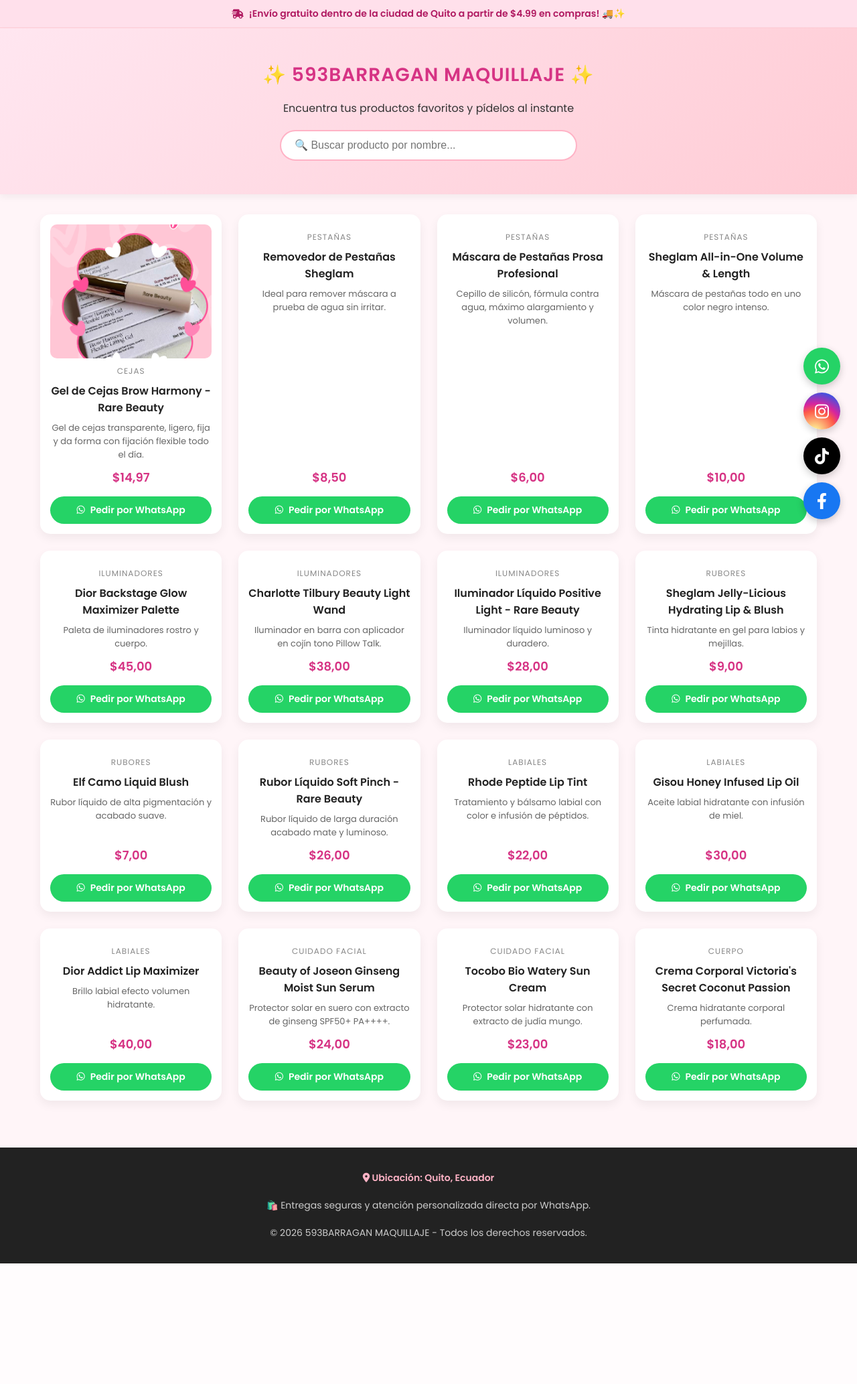
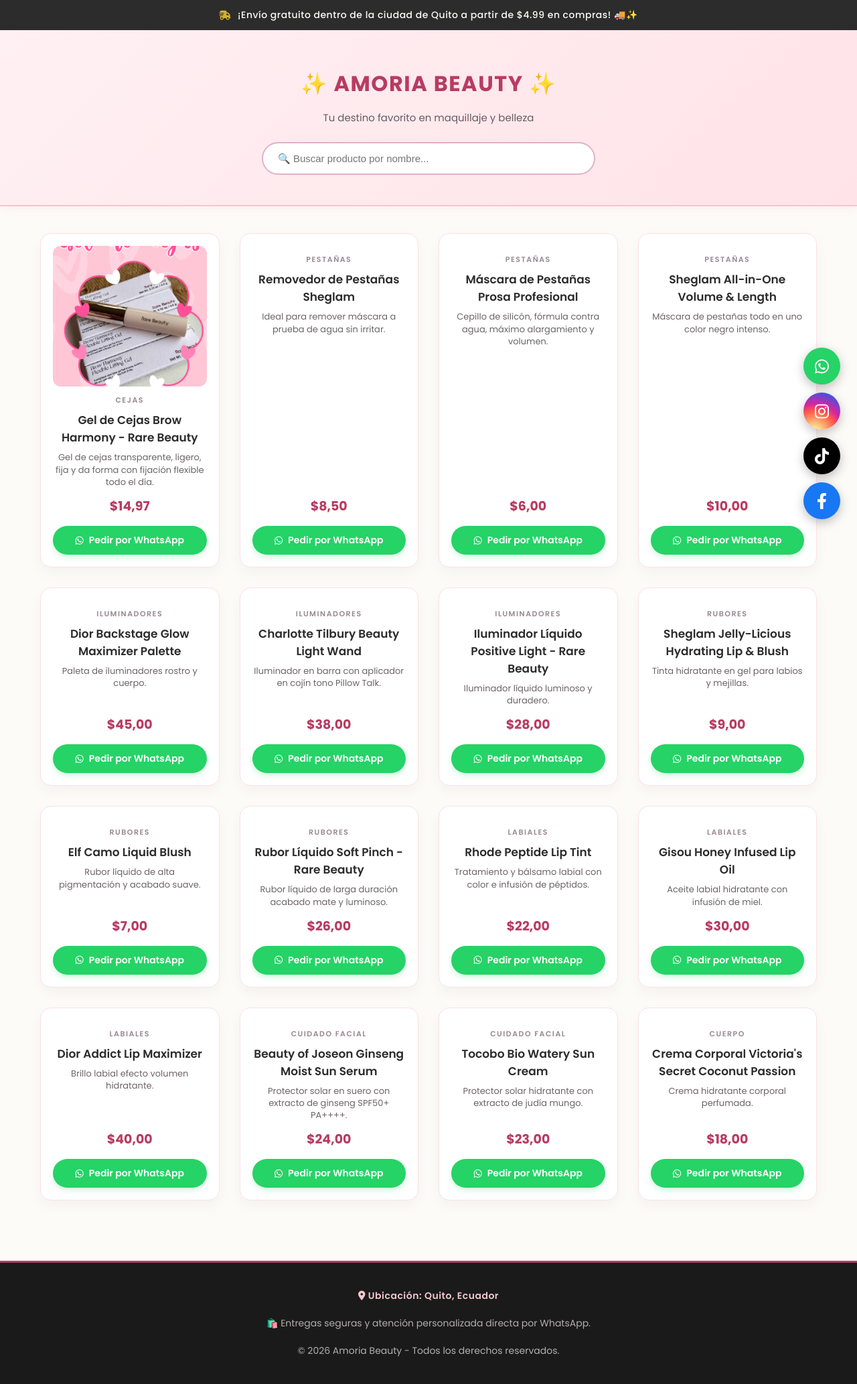
Before and after one commit to emiliano123cepeda/mitiendaweb, a Django app: page / in a window 1280 px wide. Shown: the whole page at 67% size. Before the commit the page ends 1886 px from the top, so only its background shows below. Run offline with Django 5.2, Linux system fonts and the light colour scheme; data comes from the database, SQL or seed files in the repository.

Commit message:
Actualizando mi tienda con nuevos cambios

```diff
--- a/catalogo/templates/index.html
+++ b/catalogo/templates/index.html
@@ -3,74 +3,86 @@
 <head>
     <meta charset="UTF-8">
     <meta name="viewport" content="width=device-width, initial-scale=1.0">
-    <title>593BARRAGAN MAQUILLAJE</title>
+    <title>Amoria Beauty</title>
     <!-- Google Fonts & FontAwesome para iconos de redes sociales y WhatsApp -->
-    <link href="https://fonts.googleapis.com/css2?family=Poppins:wght@300;400;600&display=swap" rel="stylesheet">
+    <link href="https://fonts.googleapis.com/css2?family=Poppins:wght@300;400;500;600;700&display=swap" rel="stylesheet">
     <link rel="stylesheet" href="https://cdnjs.cloudflare.com/ajax/libs/font-awesome/6.4.0/css/all.min.css">
 
     <style>
         body {
             font-family: 'Poppins', sans-serif;
-            background-color: #fff5f8;
+            background-color: #fdfbf7; /* Fondo crema muy elegante */
             margin: 0;
             padding: 0;
-            color: #333;
+            color: #2c2c2c;
             display: flex;
             flex-direction: column;
             min-height: 100vh;
         }
         header {
             text-align: center;
-            padding: 30px 20px;
-            background: linear-gradient(135deg, #ffe6f0, #ffccd5);
-            box-shadow: 0 4px 10px rgba(0,0,0,0.05);
+            padding: 35px 20px;
+            background: linear-gradient(135deg, #fff0f3, #ffe3e8);
+            border-bottom: 2px solid #f3c6d1;
+            box-shadow: 0 4px 15px rgba(184, 59, 99, 0.05);
         }
         h1 {
-            color: #d63384;
-            margin-bottom: 10px;
-            font-size: 28px;
-            letter-spacing: 1px;
+            color: #b83b63; /* Rosa elegante y llamativo */
+            margin-bottom: 8px;
+            font-size: 32px;
+            font-weight: 700;
+            letter-spacing: 1.5px;
+            text-transform: uppercase;
+        }
+        header p {
+            color: #665c60;
+            font-size: 15px;
+            font-weight: 400;
         }
         /* Banner de Envío Gratis */
         .banner-envio {
-            background-color: #ffe0eb;
-            color: #b01a61;
+            background-color: #2c2c2c;
+            color: #fdfbf7;
             text-align: center;
-            padding: 10px;
-            font-weight: 600;
+            padding: 12px;
+            font-weight: 500;
             font-size: 14px;
-            border-bottom: 1px solid #ffccd5;
+            letter-spacing: 0.5px;
             display: flex;
             align-items: center;
             justify-content: center;
-            gap: 8px;
+            gap: 10px;
+        }
+        .banner-envio i {
+            color: #d4af37; /* Toque dorado elegante */
         }
         /* Buscador interactivo */
         .search-container {
-            margin: 20px auto;
+            margin: 25px auto 10px;
             text-align: center;
         }
         #buscador {
-            width: 80%;
-            max-width: 400px;
-            padding: 12px 20px;
-            border: 2px solid #ffb3c6;
+            width: 85%;
+            max-width: 450px;
+            padding: 14px 22px;
+            border: 2px solid #e0b1cb;
             border-radius: 30px;
-            font-size: 16px;
+            font-size: 15px;
             outline: none;
+            background-color: #ffffff;
             transition: all 0.3s ease;
         }
         #buscador:focus {
-            border-color: #d63384;
-            box-shadow: 0 0 8px rgba(214, 51, 132, 0.2);
+            border-color: #b83b63;
+            box-shadow: 0 0 10px rgba(184, 59, 99, 0.2);
         }
         /* Contenedor del catálogo */
         .catalogo-container {
             display: grid;
-            grid-template-columns: repeat(auto-fit, minmax(240px, 1fr));
-            gap: 25px;
+            grid-template-columns: repeat(auto-fit, minmax(260px, 1fr));
+            gap: 30px;
             max-width: 1200px;
-            margin: 30px auto;
+            margin: 40px auto;
             padding: 0 20px;
             flex: 1;
             width: 100%;
@@ -79,53 +91,56 @@
         /* Tarjetas de productos */
         .producto-card {
             background: #ffffff;
-            border-radius: 15px;
-            padding: 15px;
+            border-radius: 16px;
+            padding: 18px;
             text-align: center;
-            box-shadow: 0 6px 15px rgba(0,0,0,0.06);
+            box-shadow: 0 8px 20px rgba(0,0,0,0.04);
+            border: 1px solid #fae1e7;
             transition: transform 0.3s ease, box-shadow 0.3s ease;
             display: flex;
             flex-direction: column;
             justify-content: space-between;
         }
         .producto-card:hover {
-            transform: translateY(-5px);
-            box-shadow: 0 12px 25px rgba(214, 51, 132, 0.15);
+            transform: translateY(-6px);
+            box-shadow: 0 15px 30px rgba(184, 59, 99, 0.12);
         }
         .producto-card img {
             width: 100%;
-            height: 200px;
+            height: 210px;
             object-fit: cover;
-            border-radius: 10px;
+            border-radius: 12px;
             cursor: pointer;
             transition: opacity 0.2s;
         }
         .producto-card img:hover {
-            opacity: 0.9;
+            opacity: 0.92;
         }
         .categoria {
-            font-size: 12px;
+            font-size: 11px;
             text-transform: uppercase;
-            color: #888;
-            margin-top: 10px;
-            letter-spacing: 1px;
+            color: #998891;
+            margin-top: 12px;
+            letter-spacing: 1.5px;
+            font-weight: 600;
         }
         .nombre {
-            font-size: 16px;
+            font-size: 17px;
             font-weight: 600;
-            color: #222;
+            color: #2c2c2c;
             margin: 8px 0;
         }
         .descripcion {
             font-size: 13px;
-            color: #666;
-            margin-bottom: 10px;
+            color: #6c6368;
+            margin-bottom: 12px;
             flex-grow: 1;
+            line-height: 1.4;
         }
         .precio {
-            font-size: 18px;
-            font-weight: bold;
-            color: #d63384;
+            font-size: 19px;
+            font-weight: 700;
+            color: #b83b63;
             margin-bottom: 15px;
         }
         /* Botón de compra / WhatsApp */
@@ -133,18 +148,20 @@
             background-color: #25d366;
             color: white;
             text-decoration: none;
-            padding: 10px 15px;
-            border-radius: 25px;
+            padding: 11px 18px;
+            border-radius: 30px;
             font-size: 14px;
             font-weight: 600;
             display: inline-flex;
             align-items: center;
             justify-content: center;
             gap: 8px;
-            transition: background 0.3s;
+            transition: background 0.3s, transform 0.2s;
+            box-shadow: 0 4px 10px rgba(37, 211, 102, 0.2);
         }
         .btn-whatsapp:hover {
             background-color: #1ebe5d;
+            transform: scale(1.02);
         }
 
         /* Ventana Modal (Lightbox) para agrandar imágenes */
@@ -156,52 +173,54 @@
             top: 0;
             width: 100%;
             height: 100%;
-            background-color: rgba(0,0,0,0.8);
+            background-color: rgba(28, 28, 28, 0.85);
             align-items: center;
             justify-content: center;
         }
         #modal-imagen img {
             max-width: 90%;
             max-height: 85%;
-            border-radius: 10px;
-            box-shadow: 0 0 20px rgba(255,255,255,0.3);
+            border-radius: 12px;
+            box-shadow: 0 0 25px rgba(255,255,255,0.15);
         }
         #modal-imagen .cerrar-modal {
             position: absolute;
-            top: 20px;
-            right: 30px;
-            color: white;
-            font-size: 35px;
+            top: 25px;
+            right: 35px;
+            color: #ffffff;
+            font-size: 40px;
             font-weight: bold;
             cursor: pointer;
         }
 
-        /* Pie de página (Footer) con ubicación y detalles */
+        /* Pie de página (Footer) elegante */
         footer {
-            background-color: #222;
+            background-color: #1a1a1a;
             color: #fff;
             text-align: center;
-            padding: 30px 20px;
-            margin-top: 40px;
+            padding: 35px 20px;
+            margin-top: 50px;
             font-size: 14px;
+            border-top: 3px solid #b83b63;
         }
         footer .footer-content {
             max-width: 800px;
             margin: 0 auto;
             display: flex;
             flex-direction: column;
-            gap: 10px;
+            gap: 12px;
         }
         footer p {
-            margin: 5px 0;
-            color: #ccc;
+            margin: 4px 0;
+            color: #b3afb1;
         }
         footer .ubicacion-info {
-            color: #ffb3c6;
+            color: #f3c6d1;
             font-weight: 600;
+            letter-spacing: 0.5px;
         }
 
-        /* Botones flotantes de Redes Sociales y Contacto */
+        /* Botones flotantes de Redes Sociales */
         .flotante-social {
             position: fixed;
             bottom: 25px;
@@ -214,7 +233,7 @@
         }
         /* Clase para ocultar los botones al hacer scroll */
         .flotante-social.oculto {
-            transform: translateY(120px);
+            transform: translateY(130px);
             opacity: 0;
             pointer-events: none;
         }
@@ -227,12 +246,12 @@
             justify-content: center;
             color: white;
             font-size: 24px;
-            box-shadow: 0 4px 12px rgba(0,0,0,0.2);
+            box-shadow: 0 5px 15px rgba(0,0,0,0.25);
             transition: transform 0.2s;
             text-decoration: none;
         }
         .btn-flotante:hover {
-            transform: scale(1.1);
+            transform: scale(1.12);
         }
         .wa-flotante { background-color: #25d366; }
         .ig-flotante { background: radial-gradient(circle at 30% 107%, #fdf497 0%, #fdf497 5%, #fd5949 45%, #d6249f 60%, #285AEB 90%); }
@@ -248,8 +267,8 @@
     </div>
 
     <header>
-        <h1>✨ 593BARRAGAN MAQUILLAJE ✨</h1>
-        <p>Encuentra tus productos favoritos y pídelos al instante</p>
+        <h1>✨ Amoria Beauty ✨</h1>
+        <p>Tu destino favorito en maquillaje y belleza</p>
 
         <!-- Buscador Interactivo -->
         <div class="search-container">
@@ -288,14 +307,14 @@
         <div class="footer-content">
             <p class="ubicacion-info"><i class="fas fa-map-marker-alt"></i> Ubicación: Quito, Ecuador</p>
             <p>🛍️ Entregas seguras y atención personalizada directa por WhatsApp.</p>
-            <p>&copy; 2026 593BARRAGAN MAQUILLAJE - Todos los derechos reservados.</p>
+            <p>&copy; 2026 Amoria Beauty - Todos los derechos reservados.</p>
         </div>
     </footer>
 
     <!-- Botones flotantes de contacto rápido y Redes Sociales -->
     <div class="flotante-social" id="flotanteSocial">
         <!-- WhatsApp -->
-        <a href="https://wa.me/593983975138?text=Hola,%20vengo%20de%20su%20catálogo%20web%20593BARRAGAN%20y%20quiero%20más%20información." target="_blank" class="btn-flotante wa-flotante" title="Escríbenos por WhatsApp">
+        <a href="https://wa.me/593983975138?text=Hola,%20vengo%20del%20catálogo%20de%20Amoria%20Beauty%20y%20quiero%20más%20información." target="_blank" class="btn-flotante wa-flotante" title="Escríbenos por WhatsApp">
             <i class="fab fa-whatsapp"></i>
         </a>
         <!-- Instagram -->
@@ -342,7 +361,7 @@
             document.getElementById('modal-imagen').style.display = "none";
         }
 
-        // 3. Ocultar botones flotantes al hacer scroll (Global para ventana y emuladores)
+        // 3. Ocultar botones flotantes al hacer scroll
         let ultimoScroll = 0;
         const flotanteSocial = document.getElementById('flotanteSocial');
 
```
